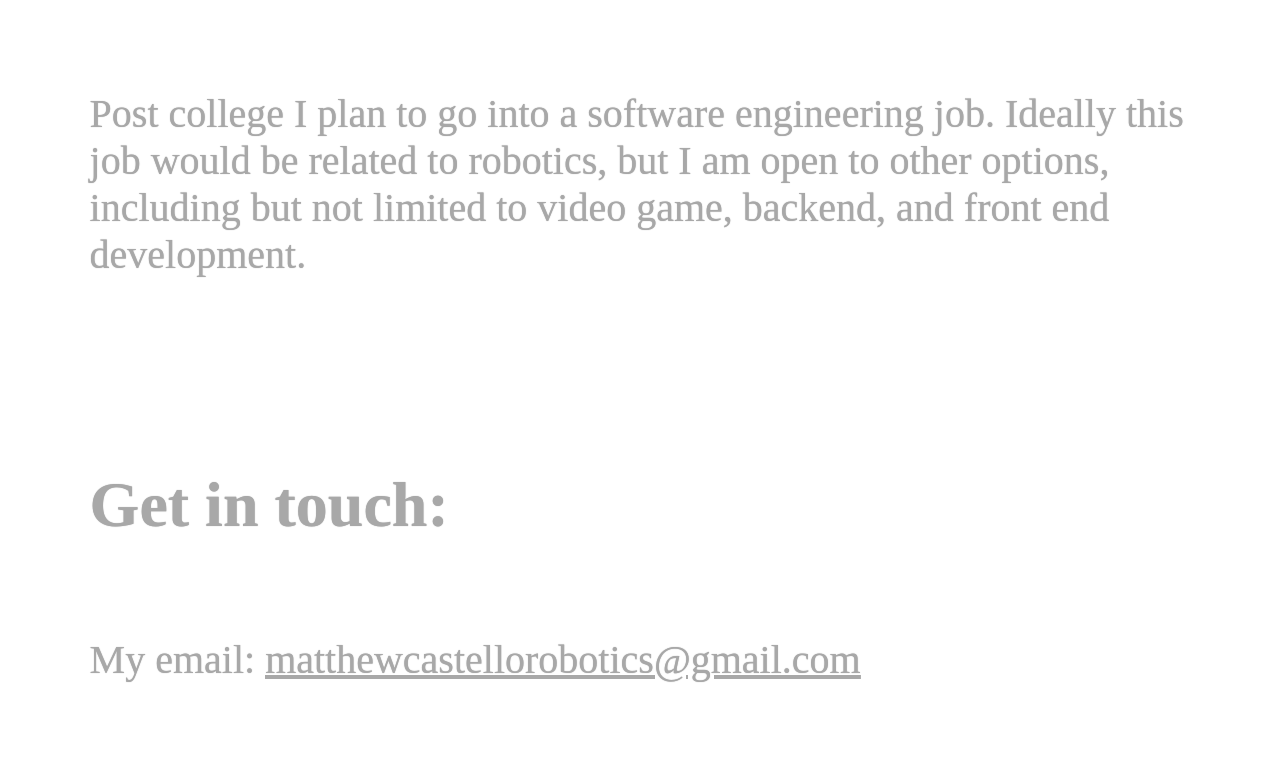
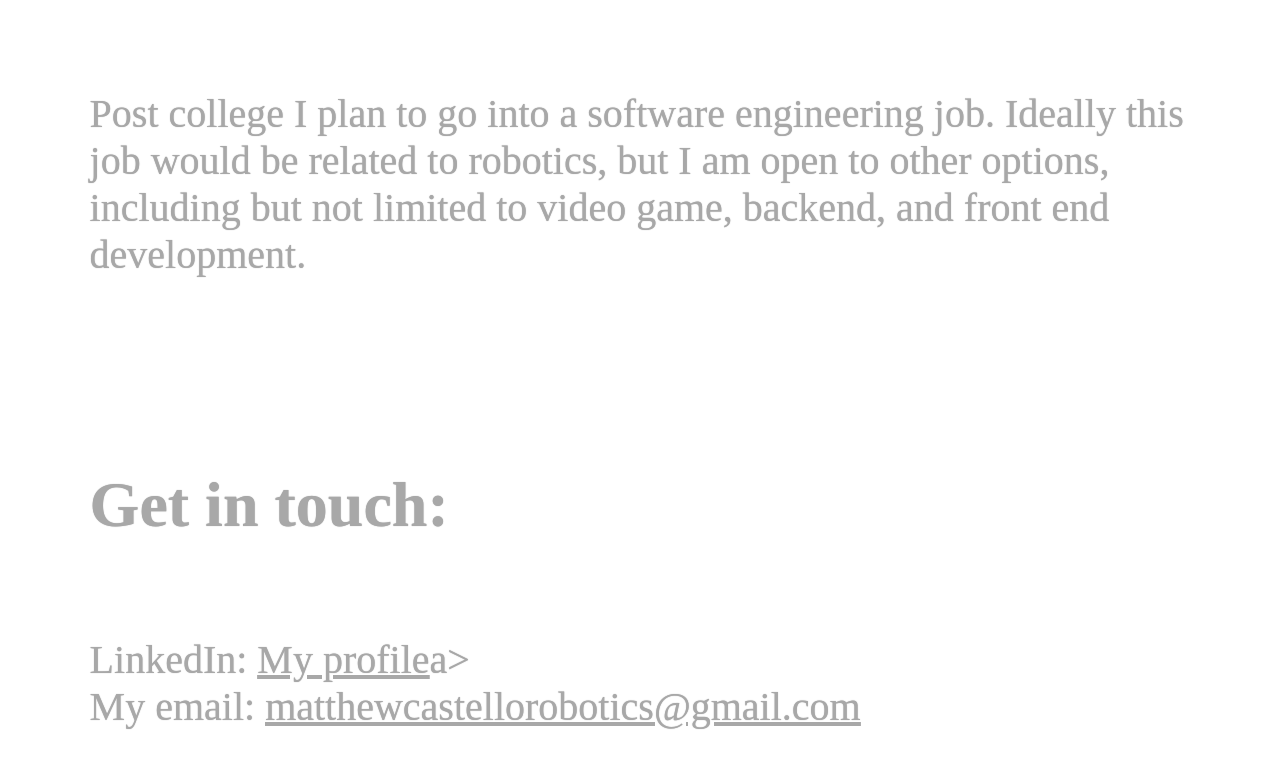
Before and after one commit to CartWebApp/portfolio-website-QWERTYUIOPDADERP, a plain HTML site: page index.html in a window 1280 px wide. Shown: the part 3712-4480 px from the top of the page. Before the commit the page ends 4435 px from the top, so only its background shows below. Drawn offline with Linux system fonts and the light colour scheme.

Commit message:
Update index.html

```diff
--- a/index.html
+++ b/index.html
@@ -91,6 +91,8 @@
 	<section id="contactMe"  class="textBlock">
 		<h2>Get in touch:</h2>
 		<p>
+			LinkedIn: <a id="linkenIn" href="https://www.linkedin.com/in/matthew-castello-3995aa365/">My profile</a>a>
+				<br>
 			My email: <a id="email" href="mailto:matthewcastellorobotics@gmail.com">matthewcastellorobotics@gmail.com</a>
 		</p>
 	</section>
```
